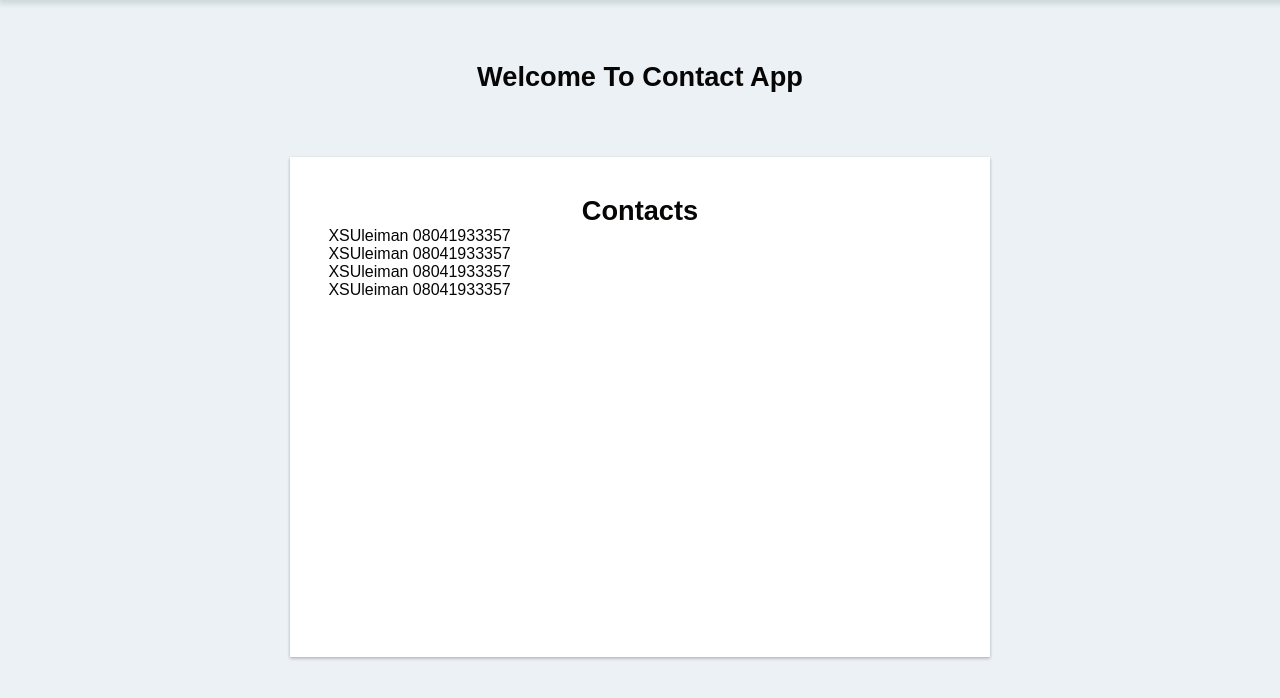
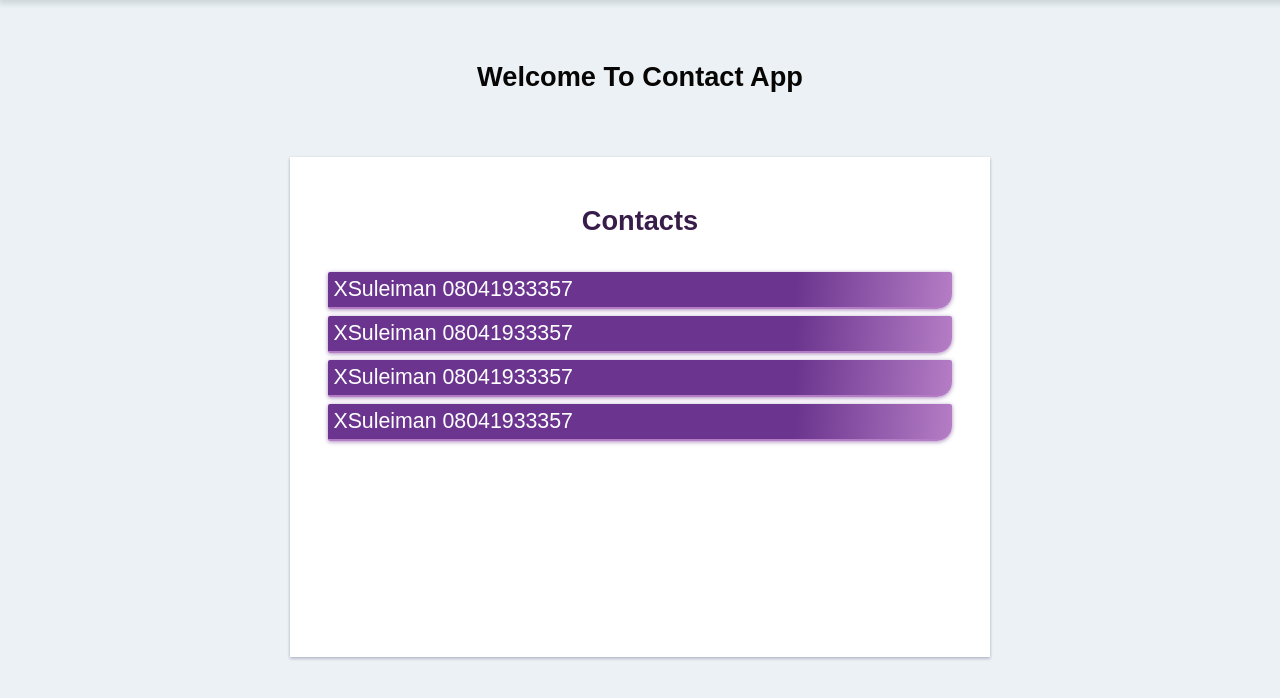
Before and after one commit to majiyd/contact-app, a React app: page / in a window 1280 px wide. Shown: the part 84-782 px from the top of the page. Built offline with nearby package versions, Linux system fonts and the light colour scheme.

Commit message:
gave contact component background color and shadow

```diff
--- a/src/components/Contact.js
+++ b/src/components/Contact.js
@@ -7,7 +7,7 @@ class Contact extends PureComponent {
     return (
       <div className={styles.contact}>
         <DeleteContact/>
-        <div>SUleiman 08041933357</div>
+        <div>Suleiman 08041933357</div>
       </div>
     );
   }
--- a/src/containers/ContactsPage.js
+++ b/src/containers/ContactsPage.js
@@ -6,7 +6,13 @@ class ContactsPage extends PureComponent {
   render() {
     return (
       <React.Fragment>
-        <h1 className={textStyles.center}>Contacts</h1>
+        <h1 className={[
+          textStyles.center,
+          textStyles.section_heading
+          ].join(' ')
+        }>
+          Contacts
+        </h1>
         <Contact />
         <Contact />
         <Contact />
--- a/src/css/components/Contact.module.css
+++ b/src/css/components/Contact.module.css
@@ -1,3 +1,15 @@
 .contact{
   display: flex;
+  margin-top: 7px;
+  padding: 5px;
+  background: linear-gradient(95deg,#6b358f 75%,#b47cc4);
+  color: white;
+  font-size: 16pt;
+  border-radius:2px 2px 15px 2px;
+  border-bottom: 2px solid #b47cc4;
+  border-right: 2px solid #b47cc4;
+  box-shadow: 0px 1px 4px #6b358f93
 }
+.contact:nth-child(2){
+  margin-top: 35px;
+}
--- a/src/css/components/Text.module.css
+++ b/src/css/components/Text.module.css
@@ -4,3 +4,7 @@
 .large{
   font-size: large
 }
+.section_heading{
+  color: #381c4a;
+  margin-top: 10px;
+}
```
